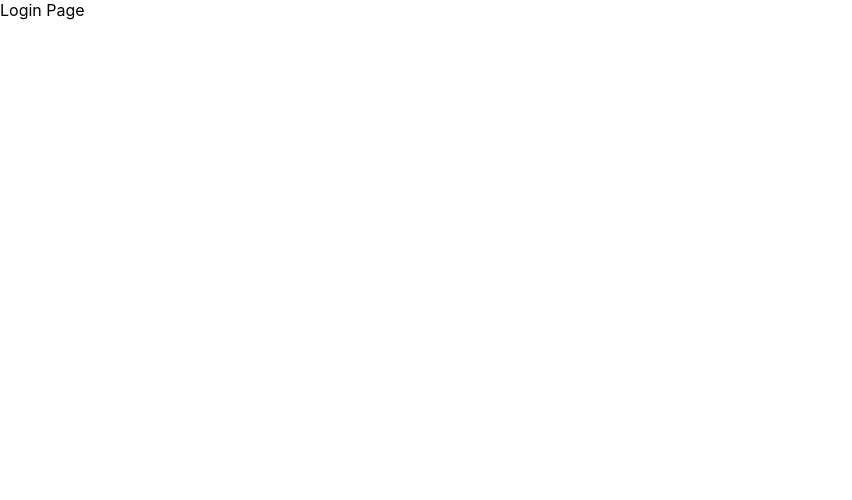
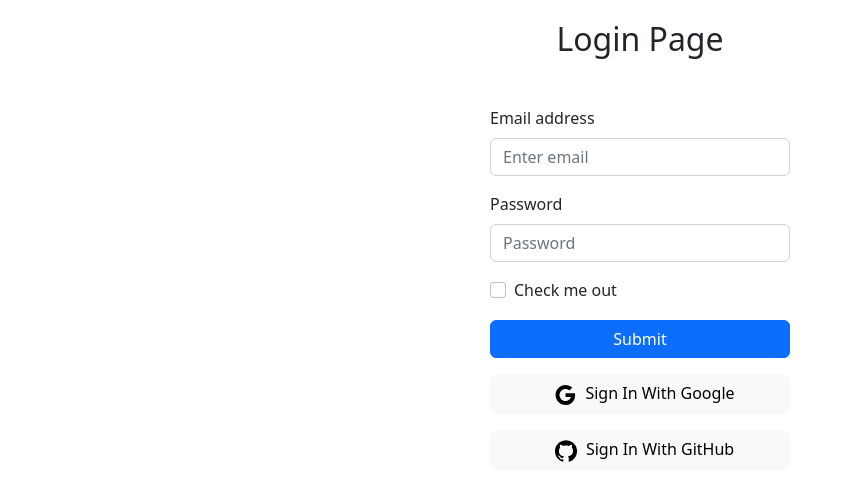
Before and after one commit to PrafulSinghal-19/Bug-Tracker, a React (Create React App) app: page /login in a window 1280 px wide. Shown: the top 500 px of the page, without its empty margins (0-852 px from the left). Built offline with nearby package versions, Linux system fonts and the light colour scheme.

Commit message:
Added Login Page

```diff
--- a/package.json
+++ b/package.json
@@ -15,7 +15,9 @@
     "@types/node": "^16.18.18",
     "@types/react": "^18.0.28",
     "@types/react-dom": "^18.0.11",
+    "bootstrap": "^5.2.3",
     "react": "^18.2.0",
+    "react-bootstrap": "^2.7.2",
     "react-dom": "^18.2.0",
     "react-router-dom": "^6.9.0",
     "react-scripts": "5.0.1",
--- a/src/App.tsx
+++ b/src/App.tsx
@@ -4,6 +4,7 @@ import './App.css';
 import Home from "./components/home/home";
 import Login from "./components/login/login";
 import { BrowserRouter, Routes, Route } from "react-router-dom";
+import 'bootstrap/dist/css/bootstrap.min.css';
 
 function App() {
   return (
--- a/src/components/home/appBar.tsx
+++ b/src/components/home/appBar.tsx
@@ -15,14 +15,6 @@ export default function ButtonAppBar() {
     <Box sx={{ flexGrow: 1 }}>
       <AppBar position="static">
         <Toolbar>
-          <IconButton
-            size="large"
-            edge="start"
-            color="inherit"
-            aria-label="menu"
-            sx={{ mr: 2 }}
-          >
-          </IconButton>
           <img src={Bug} className="bugImage" alt=""/>
           <Typography align='left' variant="h6" component="div" sx={{ flexGrow: 1 }}>
             Bug Tracker
--- /dev/null
+++ b/src/components/login/form.tsx
@@ -0,0 +1,37 @@
+import { Container } from "react-bootstrap";
+import Button from "react-bootstrap/Button";
+import Form from "react-bootstrap/Form";
+import GoogleIcon from '@mui/icons-material/Google';
+import GitHubIcon from '@mui/icons-material/GitHub';
+
+function BasicExample() {
+  return (
+    <Container className="mt-5">
+      <Form className="form">
+        <Form.Group className="mb-3 input-Field" controlId="formBasicEmail">
+          <Form.Label>Email address</Form.Label>
+          <Form.Control type="email" placeholder="Enter email" />
+        </Form.Group>
+
+        <Form.Group className="mb-3 input-Field" controlId="formBasicPassword">
+          <Form.Label>Password</Form.Label>
+          <Form.Control type="password" placeholder="Password" />
+        </Form.Group>
+        <Form.Group className="mb-3 input-Field" controlId="formBasicCheckbox">
+          <Form.Check type="checkbox" label="Check me out" />
+        </Form.Group>
+        <Button variant="primary" className="input-Field mb-3" type="submit">
+          Submit
+        </Button>
+        <Button variant="light" className="input-Field mb-3" type="submit"><GoogleIcon className="mx-2"/>
+          Sign In With Google
+        </Button>
+        <Button variant="light" className="input-Field" type="submit"><GitHubIcon className="mx-2"/>
+          Sign In With GitHub
+        </Button>
+      </Form>
+    </Container>
+  );
+}
+
+export default BasicExample;
--- /dev/null
+++ b/src/components/login/login.css
@@ -0,0 +1,17 @@
+.login-heading{
+    display: flex;
+    align-items: center;
+    justify-content: center;
+    margin-top: 20px;
+}
+
+.input-Field{
+    width: 300px;
+}
+
+.form{
+    display: flex;
+    flex-direction: column;
+    align-items: center;
+    justify-content: center;
+}
--- a/src/components/login/login.tsx
+++ b/src/components/login/login.tsx
@@ -1,11 +1,12 @@
-import React from "react"
+import * as React from "react";
+import Form from "./form";
+import "./login.css";
 
-const Login = (): JSX.Element => {
-    return (
-        <div>
-            Login Page
-        </div>
-    );
+export default function FormPropsTextFields() {
+  return (
+    <div>
+      <h2 className="login-heading">Login Page</h2>
+      <Form />
+    </div>
+  );
 }
-
-export default Login;
```
Also changed, not shown: 1 other file (tests, documents, lock files or other folders).
